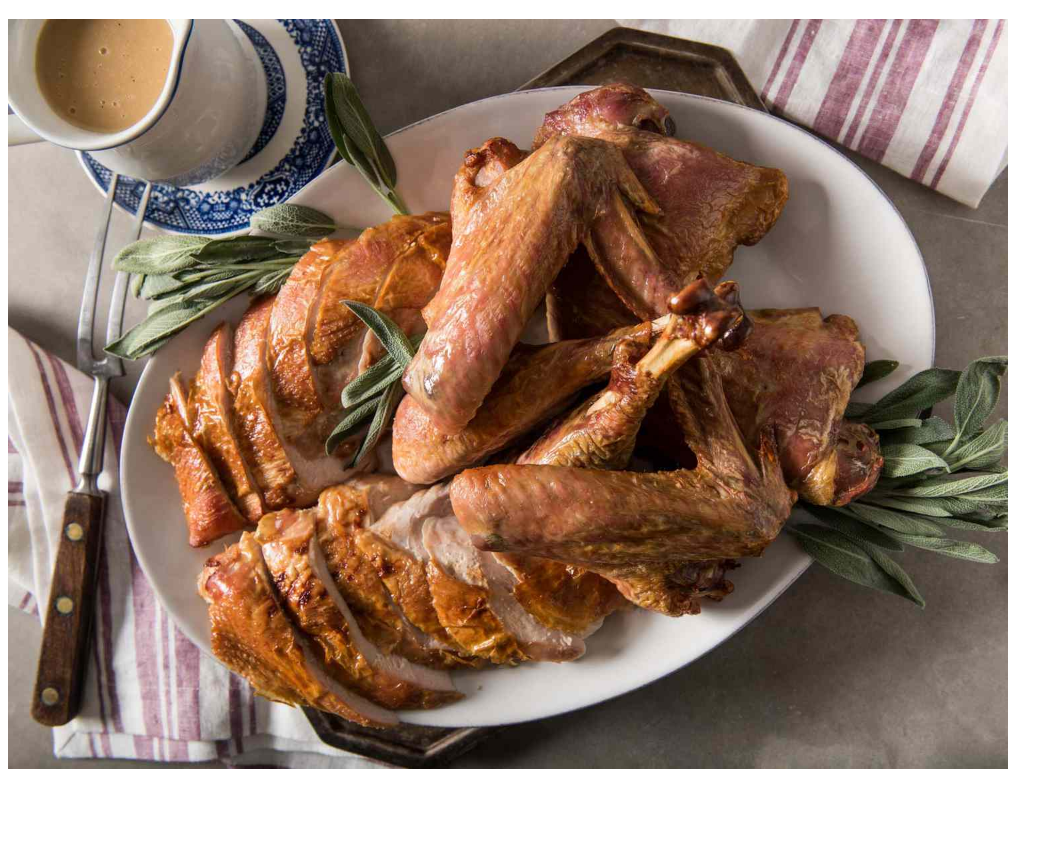
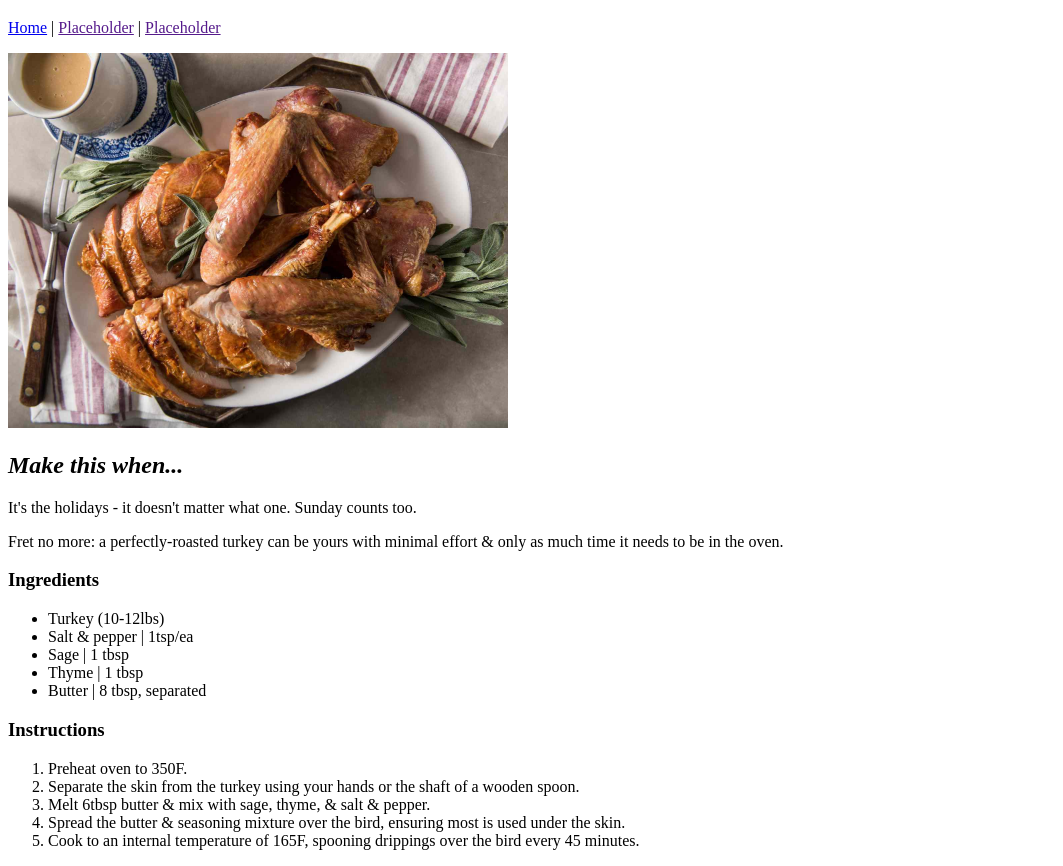
Before and after one commit to jarroddewit/odin-recipes, a plain HTML site: page recipes/roast-turkey.html in a window 1280 px wide. Shown: the part 61-927 px from the top of the page, without its empty margins (0-1063 px from the left). Before the commit the page ends 850 px from the top, so only its background shows below. Drawn offline with Linux system fonts and the light colour scheme.

Commit message:
First Recipe Page Completion
Completed recipe page template with placeholder nav links.
Nav links  will be changed when final 2 recipe pages are added.

```diff
--- a/recipes/roast-turkey.html
+++ b/recipes/roast-turkey.html
@@ -9,8 +9,37 @@
 <body>
     <h1>Recipe: Roast Turkey</h1>
 
+    <p> <a href="../index.html">Home</a> | <a href="">Placeholder</a> | <a href="">Placeholder</a></p>
+
     <p>
-        <img src="../assets/images/roastturkey.jpg" style width="1000px" alt="A delicious carved & roasted turkey!">
+        <img src="../assets/images/roastturkey.jpg" style width="500px" alt="A delicious carved & roasted turkey!">
     </p>
+
+    <h2> <em>Make this when...</em></h2>
+
+    <p>It's the holidays - it doesn't matter what one. Sunday counts too.</p>
+    <p>Fret no more: a perfectly-roasted turkey can be yours with minimal effort & only as much time it needs to be in the oven.</p>
+
+    <h3><strong>Ingredients</strong></h3>
+
+    <ul>
+        <li>Turkey (10-12lbs)</li>
+        <li>Salt & pepper | 1tsp/ea</li>
+        <li>Sage | 1 tbsp</li>
+        <li>Thyme | 1 tbsp</li>
+        <li>Butter | 8 tbsp, separated</li>
+    </ul>
+
+    <h3><strong>Instructions</strong></h3>
+
+    <ol>
+        <li>Preheat oven to 350F.</li>
+        <li>Separate the skin from the turkey using your hands or the shaft of a wooden spoon.</li>
+        <li>Melt 6tbsp butter & mix with sage, thyme, & salt & pepper.</li>
+        <li>Spread the butter & seasoning mixture over the bird, ensuring most is used under the skin.</li>
+        <li>Cook to an internal temperature of 165F, spooning drippings over the bird every 45 minutes.</li>
+
+
+    </ol>
 </body>
 </html>
```
